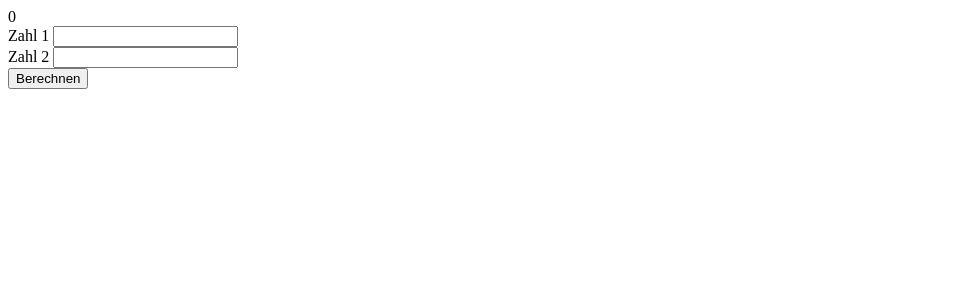
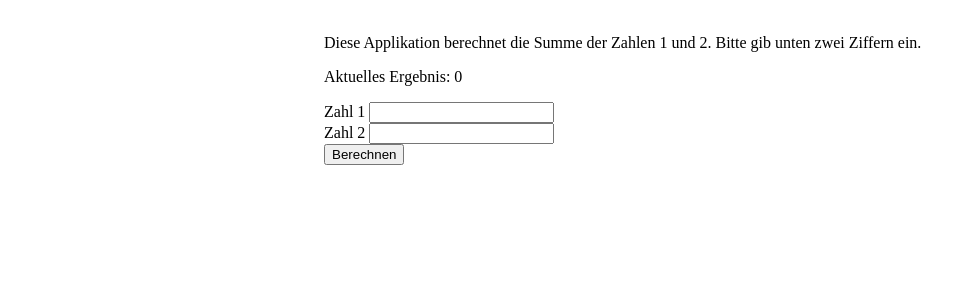
Before and after one commit to marcelmou/POC-minikube-CICD, a Flask app: page / in a window 1280 px wide. Shown: the top 300 px of the page, without its empty margins (0-972 px from the left). Run offline with Flask 2, Linux system fonts and the light colour scheme.

Commit message:
new template

```diff
--- a/app/templates/webForm.html
+++ b/app/templates/webForm.html
@@ -1,7 +1,20 @@
-<title>Calculate </title>
-
+<!DOCTYPE html>
+<html>
+    <head>
+        <title>Calculate Things</title>
+        <style>
+            .container {
+                  margin: auto;
+                  width: 50%;
+                  padding: 10px;
+            }
+        </style>
+    </head>
+    <body>
+        <div class="container">
             {% block content %}
-{{ message }}
+            <p>Diese Applikation berechnet die Summe der Zahlen 1 und 2. Bitte gib unten zwei Ziffern ein.</p>
+            <p>Aktuelles Ergebnis: {{ message }}</p>
             <form action="" method="post">
             <div class="input number">
                             {{ form.number1.label }}
@@ -12,4 +25,7 @@
             <div class="input submit">
                             {{ form.submit() }}
             </form>
+        </div>
     {% endblock %}
+    </body>
+</html>
```
Lines whose indentation alone changed are shown as unchanged.
